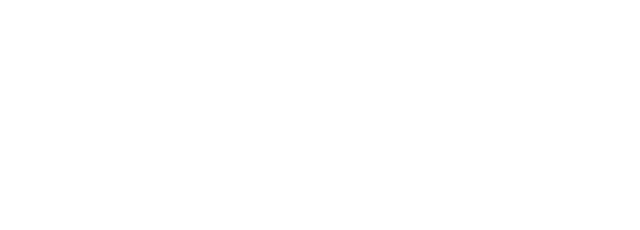
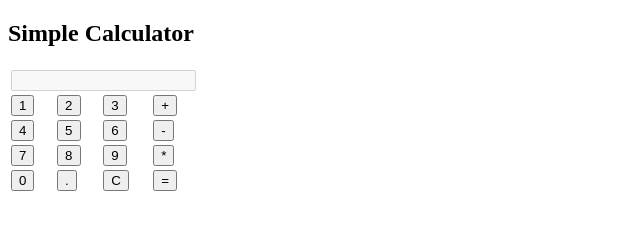
Before and after one commit to acadelia/calculator, a plain HTML site: page index.html in a window 1280 px wide. Shown: the whole page, without its empty margins (0-640 px from the left). Drawn offline with Linux system fonts and the light colour scheme.

Commit message:
Update index.html

```diff
--- a/index.html
+++ b/index.html
@@ -7,6 +7,42 @@
     <link rel="stylesheet" href="style.css">
 </head>
 <body>
+
+  <h2 class="title">Simple Calculator</h2>
+
+  <table class="container">
+    <tr>
+      <td colspan="4"><input type="text" id="result" disabled></td>
+    </tr>
+    <tr>
+      <td><button class="buton unu">1</button></td>
+      <td><button class="buton doi">2</button></td>
+      <td><button class="buton trei">3</button></td>
+      <td><button>+</button></td>
+    </tr>
+    <tr>
+      <td><button class="buton patru">4</button></td>
+      <td><button class="buton cinci">5</button></td>
+      <td><button class="buton sase">6</button></td>
+      <td><button class="buton minus">-</button></td>
+    </tr>
+    <tr>
+      <td><button class="buton sapte">7</button></td>
+      <td><button class="buton opt">8</button></td>
+      <td><button class="buton noua">9</button></td>
+      <td><button class="buton inmultit">*</button></td>
+    </tr>
+    <tr>
+      <td><button class="buton zero">0</button></td>
+      <td><button class="buton punct">.</button></td>
+      <td><button class="buton sterge">C</button></td>
+      <td><button class="buton egal">=</button></td>
+    </tr>
+  </table>
+
+
+
+
     <script src="script.js"></script>
 </body>
 </html>
```
